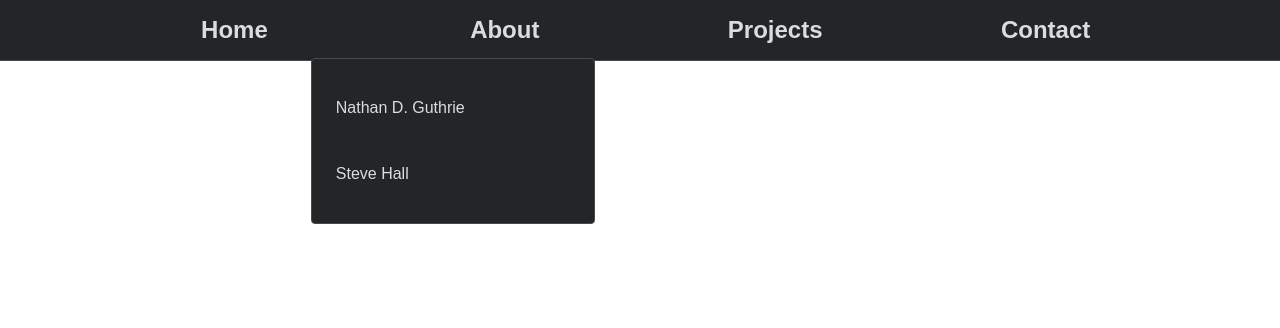
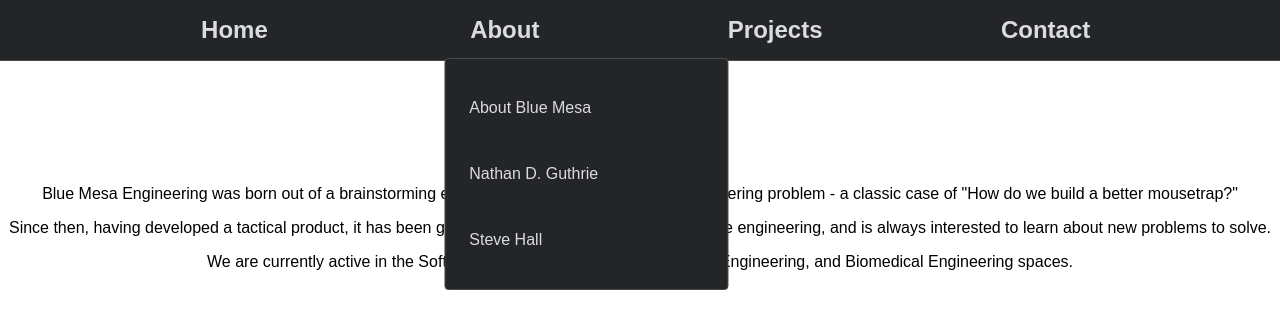
Before and after one commit to blueMesaEngineering/doom_patrol_face-hole, a React (Create React App) app: page /about in a window 1280 px wide. Both pictures are taken after a click on the link "About". Shown: the top 328 px of the page. Built offline with nearby package versions, Linux system fonts and the light colour scheme.

Commit message:
feat:Added logos. WIP

```diff
--- a/src/components/NavBar.jsx
+++ b/src/components/NavBar.jsx
@@ -12,6 +12,7 @@
 import { Router } from '@reach/router'
 import Home from '../pages/Home'
 import Contact from '../pages/Contact'
+import About from '../pages/about/About'
 import Ndguthrie from '../pages/about/Ndguthrie'
 import Shallphd from '../pages/about/Shallphd'
 import Distralite from '../pages/projects/Distralite'
@@ -39,10 +40,11 @@
       < Contact path = "/contact" />
       {/* < Portfolio path = "/portfolio" /> */}
       < Home path = "/" />
+      < About path = "/about" />
+      < Ndguthrie path = "/ndguthrie" />
+      < Shallphd path = "/shallphd" />
       < Distralite path = "/distralite" />
       < Minotaurshoof path = "/minotaurshoof" />
-      < Ndguthrie path = "/ndguthrie" />
-      < Shallphd path = "/shallphd" />
       </Router>
     </div>
   );
@@ -80,6 +82,11 @@
         onEnter={calcHeight}
         >
         <div className='menu'>
+          <DropdownItem>
+            <a href="/about">
+              About Blue Mesa
+            </a>
+          </DropdownItem>
           <DropdownItem>
             <a href="/ndguthrie">
               Nathan D. Guthrie
--- a/src/index.css
+++ b/src/index.css
@@ -10,7 +10,6 @@
   font-family: source-code-pro, Menlo, Monaco, Consolas, 'Courier New',
     monospace;
 }
-
 
 :root {
   --bg:  #242526;
@@ -82,7 +81,7 @@
   position: absolute;
   top: 58px;
   width: 250px;
-  transform: translateX(-50%);
+  transform: translateX(-3%);
   background-color: var(--bg);
   border: var(--border);
   border-radius: var(--border-radius);
--- a/src/pages/Home.jsx
+++ b/src/pages/Home.jsx
@@ -1,6 +1,8 @@
 import React from "react";
 import gearHousing from "../assets/Images/Backgrounds/gearHousingBackground.png";
 import background from '../assets/Images/Backgrounds/blueEngineeringBackground.jpg'
+import logoText from '../assets/Images/Other/logoText.svg'
+import mottoText from '../assets/Images/Other/mottoText.svg'
 
 const styles = {
   backgroundStyle: {
@@ -30,25 +32,33 @@
           <center>
             <div style={{
                     backgroundImage: `url(${background})`,
-                    // backgroundPositionY: "-100px",
                     backgroundSize: "cover",
-                    height: "60vh",
-                    width: "70vw"
-                }}
-            >
-                <h2 className="content" style={{ paddingTop: "40px", fontSize: 30 }}>Design. Build. Create. Learn.</h2>
-                <h3 style={{ paddingRight: "100px",
-                              paddingLeft: "100px"}}>
-                  <p>Blue Mesa Engineering was born out of a brainstorming effort to solve a real world design engineering problem - a classic case of "How do we build a better mousetrap?"  Since then, having developed a tactical product, it has been growing organcially in the field of software engineering, and is always interested to learn about new problems to solve.</p>
-                  <p>Have an idea?</p>
-                  <p>Want to discuss?</p>
-                  <p>
-                      We are currently active in the Software Engineering,
-                      Mechanical Design Engineering, and Biomedical
-                      Engineering spaces.
-                  </p>
-                  <p>Have a look at our projects for more information.</p>
-                </h3>
+                    height: "80vh",
+                    width: "70vw",
+                    color: 'white'
+                  }}
+                  >
+              <h2>
+                <img src={ logoText } alt="Blue Mesa Engineering Logo"
+                    style={{
+                            paddingTop: "100px",
+                            width: "50vw"
+                            }}/>
+                {/* <img src={ logoText } alt="Blue Mesa Engineering Logo"
+                    style={{
+                            paddingTop: "100px",
+                            width: "50vw"
+                            }}/> */}
+
+                <img src={ mottoText } alt="Blue Mesa Engineering Motto"
+                   style={{
+                            paddingTop: "100px",
+                            width: "50vw"
+                            }}/>
+              </h2>
+              {/* <h2 className="content"
+                  style={{  paddingTop: "40px",
+                            width: "40vw" }}>Design. Build  Create. Learn.</h2> */}
             </div>
           </center>
         </div>
--- /dev/null
+++ b/src/pages/about/About.jsx
@@ -0,0 +1,36 @@
+import React from "react";
+
+class About extends React.Component {
+  componentDidMount() {
+    window.scrollTo(0, 0);
+  }
+
+  render() {
+    return (
+      <div id="parent">
+        <center>
+          <div style={{ padding: "0px" }}>
+            <center>
+              <h2 className="content" style={{ paddingTop: "40px", fontSize: 30 }}>About</h2>
+            </center>
+          </div>
+          <div>
+          <p>
+            Blue Mesa Engineering was born out of a brainstorming effort to solve a real world design engineering problem - a classic case of "How do we build a better mousetrap?"
+          </p>
+          <p>
+            Since then, having developed a tactical product, it has been growing organcially in the field of software engineering, and is always interested to learn about new problems to solve.
+          </p>
+          <p>
+            We are currently active in the Software Engineering,
+            Mechanical Design Engineering, and Biomedical
+            Engineering spaces.
+          </p>
+          </div>
+        </center>
+      </div>
+    );
+  }
+}
+
+export default About;
```
Also changed, not shown: src/assets/Images/Other/logoText.svg (added), src/assets/Images/Other/mottoText.svg (added). Lines whose indentation alone changed are shown as unchanged.
